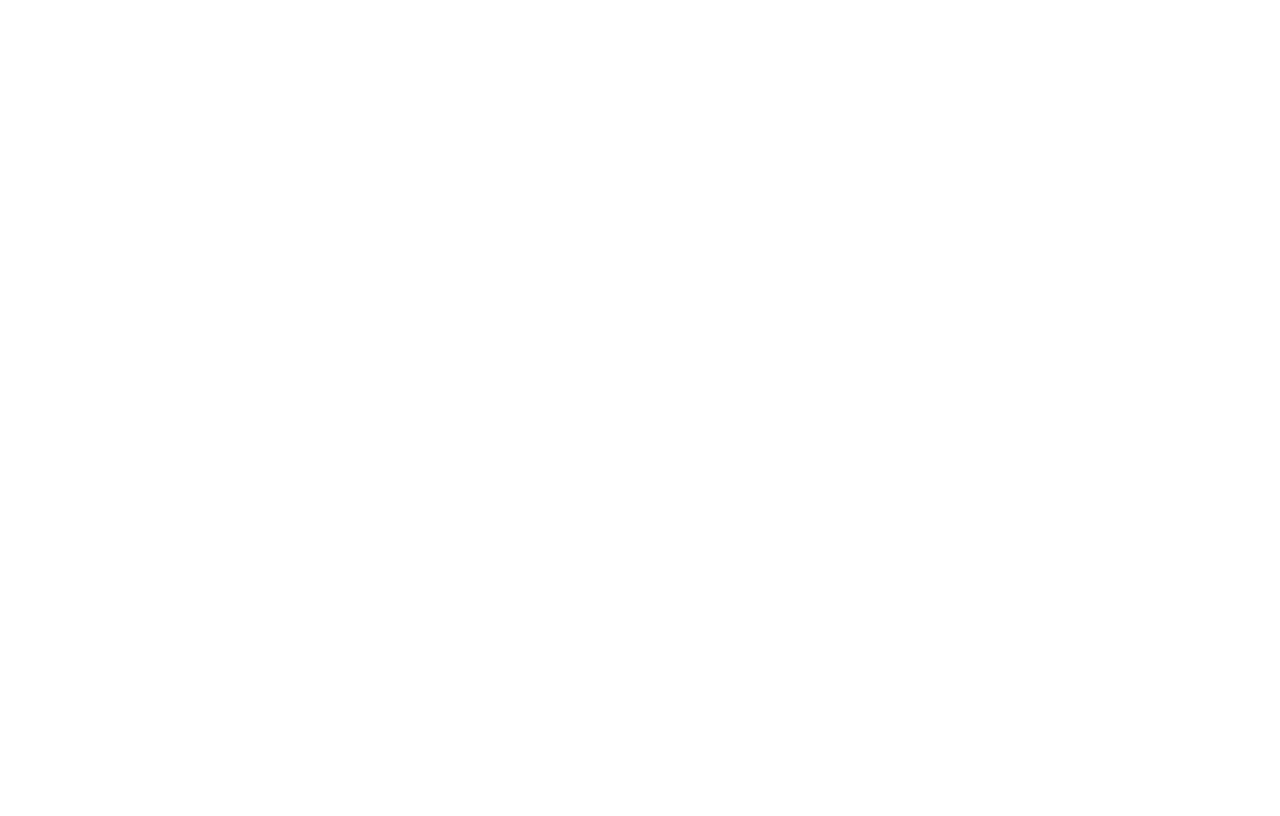
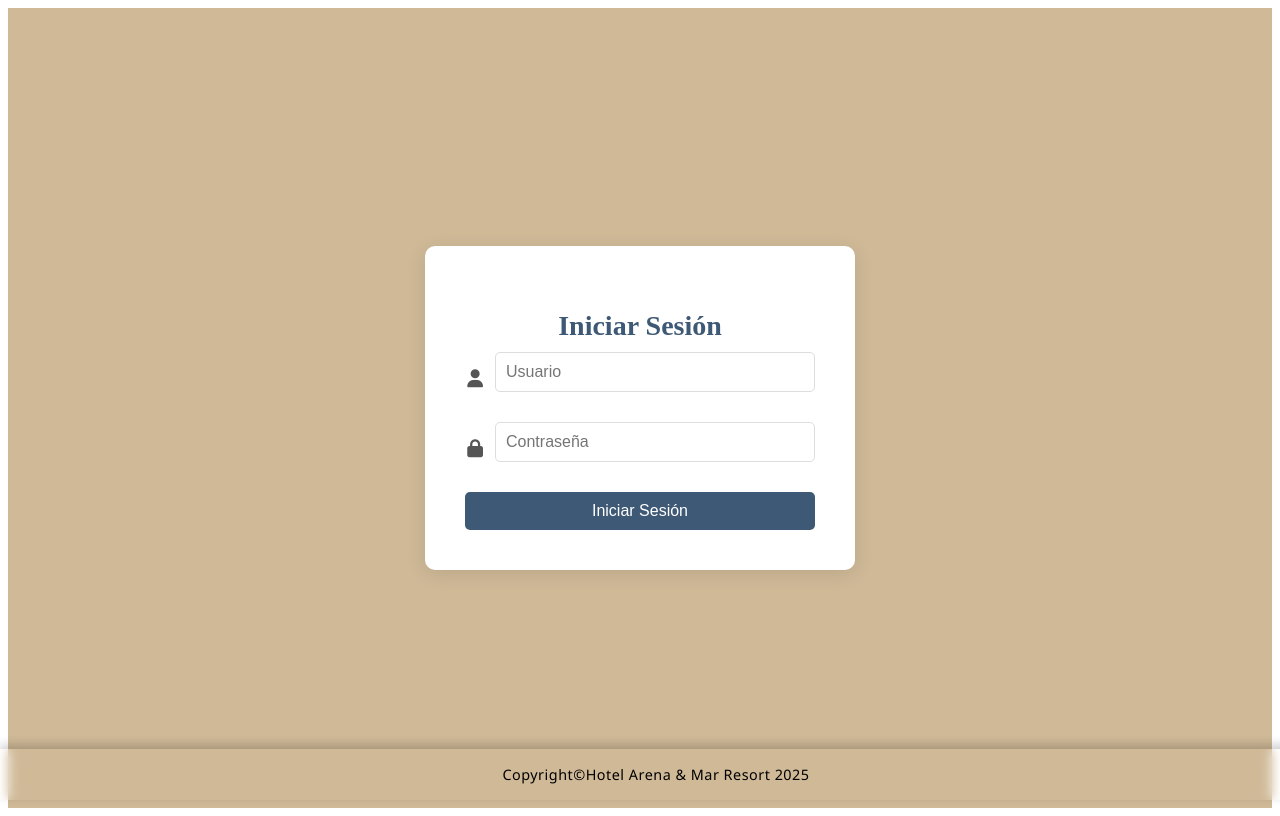
Before and after one commit to DiegoSalazar20/Admin-Arenaymar, an Angular app: page /iniciosesionempleado in a window 1280 px wide. Before the commit this address led to /. Built offline with nearby package versions, Linux system fonts and the light colour scheme.

Commit message:
Creacion Inicio sesion y metodo cerrar sesion

```diff
--- a/angular.json
+++ b/angular.json
@@ -103,5 +103,8 @@
         }
       }
     }
+  },
+  "cli": {
+    "analytics": "ed39aad7-15f7-4111-b2d0-d5d2f46f62db"
   }
 }
--- a/package.json
+++ b/package.json
@@ -23,7 +23,7 @@
     "@angular/ssr": "^19.1.5",
     "express": "^4.18.2",
     "rxjs": "~7.8.0",
-    "tslib": "^2.3.0",
+    "tslib": "^2.8.1",
     "zone.js": "~0.15.0"
   },
   "devDependencies": {
--- a/src/app/app.routes.ts
+++ b/src/app/app.routes.ts
@@ -6,9 +6,10 @@
 import { ModificarpaginasComponent } from './modificarpaginas/modificarpaginas.component';
 import { VerhotelhoyComponent } from './verhotelhoy/verhotelhoy.component';
 import { HomeadminComponent } from './homeadmin/homeadmin.component';
+import { IniciosesionempleadoComponent } from './iniciosesionempleado/iniciosesionempleado.component';
 
 export const routes: Routes = [
-    { path: '', redirectTo: 'homeadmin', pathMatch: 'full' },
+    { path: '', component: IniciosesionempleadoComponent},
     { path: 'homeadmin', component: HomeadminComponent },
     { path: 'consultardisponibilidad', component: ConsultardisponibilidadComponent },
     { path: 'actualizarpublicidad', component: ActualizarpublicidadComponent },
@@ -16,5 +17,6 @@
     { path: 'listadoreservas', component: ListadoreservasComponent },
     { path: 'modificarpaginas', component: ModificarpaginasComponent },
     { path: 'verhotelhoy', component: VerhotelhoyComponent },
+    { path: 'iniciosesionempleado', component: IniciosesionempleadoComponent},
 
 ];
--- /dev/null
+++ b/src/app/iniciosesionempleado/iniciosesionempleado.component.html
@@ -0,0 +1,22 @@
+<div class="fondo">
+    <link rel="stylesheet" href="https://cdnjs.cloudflare.com/ajax/libs/font-awesome/6.5.0/css/all.min.css" />
+    <div class="cuadro-registro">
+      <h2>Iniciar Sesión</h2>
+      <form (ngSubmit)="iniciarSesion()">
+        <div class="input-row">
+          <i class="fa-solid fa-user"></i>
+          <input type="email" [(ngModel)]="nombreUsuario" name="nombreUsuario" placeholder="Usuario" required />
+        </div>
+        <div class="input-row">
+          <i class="fa-solid fa-lock"></i>
+          <input type="password" [(ngModel)]="contrasena" name="contrasena" placeholder="Contraseña" required />
+        </div>
+        <button type="submit">Iniciar Sesión</button>
+        <div *ngIf="mensajeError" class="mensaje-error"> {{mensajeError}}</div>
+      </form>
+    </div>
+  </div>
+
+  <footer class="footer">
+    <p>Copyright©Hotel Arena & Mar Resort 2025</p>
+  </footer>
--- /dev/null
+++ b/src/app/iniciosesionempleado/iniciosesionempleado.component.scss
@@ -0,0 +1,107 @@
+.fondo {
+    height: 100vh;
+    display: flex;
+    justify-content: center;
+    align-items: center;
+    background: #CFB997;
+  }
+  .mensaje-error {
+    color: red;
+    margin-top: 10px;
+    text-align: center;
+  }
+  .footer {
+    position: fixed;
+    bottom: 0rem;
+    left: 0;
+    width: 100%;
+    background: 0.8;
+    padding: 1rem;
+    text-align: center;
+    border-top: none;
+    box-shadow: 0 -4px 10px rgba(0, 0, 0, 0.2);
+    z-index: 100;
+    backdrop-filter: blur(6px);
+
+    p {
+      margin: 0;
+      font-size: 0.9rem;
+      color: #000;
+      letter-spacing: 0.5px;
+      font-weight: 400;
+      font-family: 'Segoe UI', 'Roboto', sans-serif;
+    }
+  }
+
+  .cuadro-registro {
+    background-color: white;
+    padding: 40px;
+    border-radius: 10px;
+    box-shadow: 0 4px 20px rgba(0, 0, 0, 0.1);
+    text-align: center;
+    width: 350px;
+
+    h2 {
+      font-size: 28px;
+      color: #3E5975;
+      margin-bottom: 10px;
+      font-weight: bold;
+    }
+
+    p {
+      text-align: justify;
+      color: #3E5975;
+      margin-bottom: 20px;
+    }
+
+    input {
+      width: 100%;
+      padding: 10px;
+      margin-bottom: 15px;
+      border: 1px solid #ddd;
+      border-radius: 5px;
+      font-size: 16px;
+    }
+
+    button {
+      width: 100%;
+      padding: 10px;
+      background-color: #3E5975;
+      color: white;
+      border: none;
+      border-radius: 5px;
+      font-size: 16px;
+      cursor: pointer;
+      transition: background-color 0.3s ease;
+
+      &:hover {
+        background-color:#CFB997;
+      }
+    }
+
+
+
+    .input-row {
+      display: flex;
+      align-items: center;
+      margin-bottom: 15px;
+    }
+
+    .input-row i {
+      margin-right: 10px;
+      font-size: 18px;
+      color: #555;
+      min-width: 20px;
+      text-align: center;
+    }
+
+    .input-row input {
+      flex: 1;
+      padding: 10px;
+      font-size: 16px;
+      box-sizing: border-box;
+    }
+
+
+
+  }
--- /dev/null
+++ b/src/app/iniciosesionempleado/iniciosesionempleado.component.ts
@@ -0,0 +1,71 @@
+import { Component } from '@angular/core';
+import { Router } from '@angular/router';
+import { FormsModule } from '@angular/forms';
+import { HttpClient, HttpClientModule } from '@angular/common/http';
+import { CommonModule } from '@angular/common';
+
+
+@Component({
+  selector: 'app-inicio-sesion',
+  standalone: true,
+  imports: [FormsModule, HttpClientModule, CommonModule],
+  templateUrl: './iniciosesionempleado.component.html',
+  styleUrls: ['./iniciosesionempleado.component.scss']
+})
+export class IniciosesionempleadoComponent {
+  nombreUsuario: string = '';
+  contrasena: string = '';
+  mensajeError: string | null = null;
+
+  apiUrl = 'https://arenaymar-frdyg5caarhsd2g5.eastus-01.azurewebsites.net/api/Administrador';
+
+  constructor(private router: Router, private http: HttpClient) {}
+
+  async iniciarSesion(): Promise<void> {
+    this.mensajeError = null;
+    const cifrada = await this.hashContrasena(this.contrasena);
+    const url = `${this.apiUrl}?nombreUsuario=${this.nombreUsuario}&contrasena=${this.contrasena}`;
+
+    this.http.get<any>(url).subscribe({
+      next: data => {
+        if (data[0] && data[0].idAdministrador) {
+          if (data[0].estado) {
+            localStorage.setItem('Nombre', data[0].nombre.toString());
+            this.router.navigate(['/homeadmin']);
+          } else {
+            this.mensajeError = 'Usuario deshabilitado';
+          }
+        } else {
+
+         this.mensajeError = 'Usuario y contraseña no coinciden';
+        }
+
+      },
+      error: err => {
+        console.error(err);
+
+
+      }
+    });
+
+  }
+
+
+  async hashContrasena(contrasena: string): Promise<string> {
+    const encoder = new TextEncoder();
+    const data = encoder.encode(contrasena);
+    const hashBuffer = await crypto.subtle.digest('SHA-256', data);
+    return this.bufferToHex(hashBuffer);
+  }
+
+  // Conversión de ArrayBuffer a cadena hexadecimal
+  bufferToHex(buffer: ArrayBuffer): string {
+    return [...new Uint8Array(buffer)]
+      .map(b => b.toString(16).padStart(2, '0'))
+      .join('');
+  }
+
+  redirigir(ruta: string) {
+    this.router.navigate([ruta]);
+  }
+}
--- a/src/app/menuadmin/menuadmin.component.html
+++ b/src/app/menuadmin/menuadmin.component.html
@@ -5,10 +5,10 @@
     <h4> Modulo administrativo </h4>
     <link rel="stylesheet" href="https://cdnjs.cloudflare.com/ajax/libs/font-awesome/6.5.0/css/all.min.css" />
     <div class="usuario-header">
-        <i class="fas fa-user"></i> Bienvenido
+        <i class="fas fa-user"></i> Bienvenido {{nombreAdmin}}
       </div>
 
-    <button class="boton-salir" (click)="redirigir('/reservaenlinea')"> Salir </button>
+    <button class="boton-salir" (click)="cerrarSesion()"> Salir </button>
   </header>
 
   <nav class="sidebar" [class.active]="menuOpen">
--- a/src/app/menuadmin/menuadmin.component.ts
+++ b/src/app/menuadmin/menuadmin.component.ts
@@ -1,7 +1,8 @@
-import { Component, OnInit, AfterViewChecked, ViewChild, ElementRef, } from '@angular/core';
+import { Component, OnInit, AfterViewChecked, ViewChild, ElementRef, Inject, PLATFORM_ID } from '@angular/core';
 import { Router } from '@angular/router';
 import { CommonModule } from '@angular/common';
 import { HttpClient, HttpClientModule } from '@angular/common/http';
+import { isPlatformBrowser } from '@angular/common';
 
 @Component({
   selector: 'app-menuadmin',
@@ -14,14 +15,19 @@
 export class MenuadminComponent implements OnInit {
   public menuOpen: boolean = false;
   public rutaActual: string = '';
+  public nombreAdmin: string | null = null;
 
-  constructor(private router: Router, private http: HttpClient) { }
+  constructor(private router: Router, private http: HttpClient, @Inject(PLATFORM_ID) private platformId:Object) { }
 
   ngOnInit(): void {
     this.rutaActual = this.router.url;
     this.router.events.subscribe(() => {
       this.rutaActual = this.router.url;
     });
+    if (isPlatformBrowser(this.platformId)) {
+      this.nombreAdmin=localStorage.getItem('Nombre');;
+    }
+
   }
 
   toggleMenu(): void {
@@ -31,4 +37,13 @@
   redirigir(ruta: string) {
     this.router.navigate([ruta]);
   }
+
+  cerrarSesion(){
+    if (isPlatformBrowser(this.platformId)) {
+      localStorage.removeItem('Nombre');
+    }
+
+    this.router.navigate(['']);
+
+  }
 }
```
Also changed, not shown: 2 other files (tests, documents, lock files or other folders).
